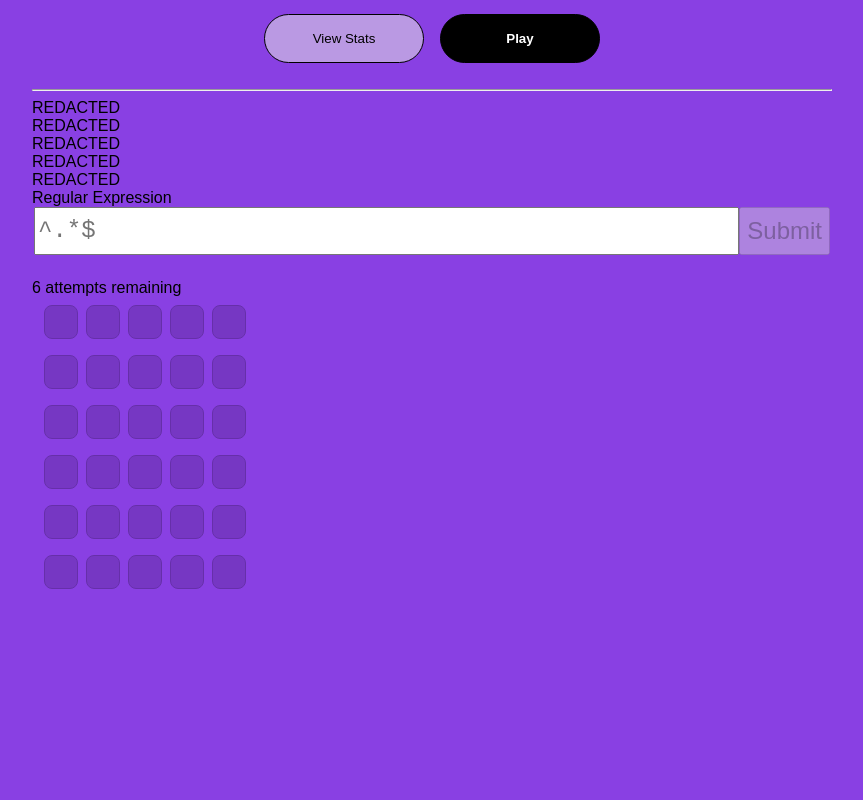
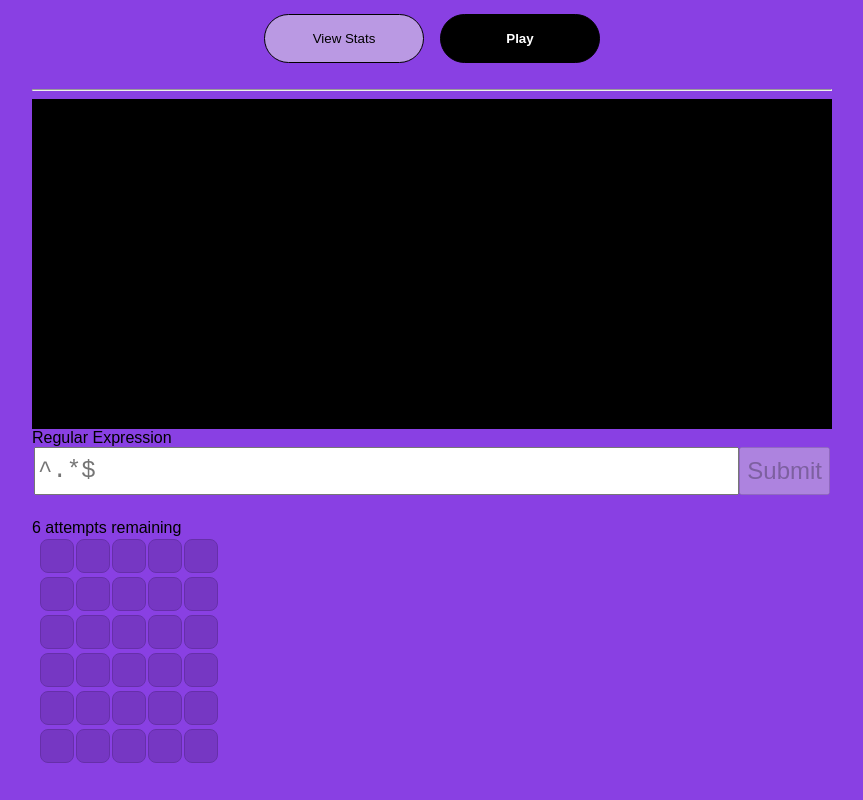
Before and after one commit to thzinc/regexed, a React (Create React App) app in the folder puzzle/: page / in a window 1280 px wide. Shown: the whole page, without its empty margins (208-1071 px from the left). Built offline with nearby package versions, Linux system fonts and the light colour scheme.

Commit message:
(+semver: feature) Styling work

```diff
--- a/puzzle/src/Attempts/Attempt.css
+++ b/puzzle/src/Attempts/Attempt.css
@@ -16,18 +16,19 @@
 .attempt .results {
   display: flex;
   justify-content: space-between;
-  margin: 0.5rem;
+  gap: 0.125rem;
+  margin: 0.125rem 0.5rem;
 }
 
 .attempt .results .result {
   display: flex;
   justify-content: center;
+
   align-items: center;
   border: solid 1px #000000;
   border-radius: 0.5rem;
   height: 2rem;
   width: 2rem;
-  margin: 0 0.25rem;
 }
 
 .attempt .results .passed {
--- a/puzzle/src/Challenges/NeedleInTheHaystack/index.css
+++ b/puzzle/src/Challenges/NeedleInTheHaystack/index.css
@@ -1,6 +1,40 @@
+.challenges {
+  padding: 0;
+}
+
+.challenge {
+  padding: 0.5rem;
+}
+
 .pass {
-  background-color: rgba(0, 255, 0, 0.55);
+  background-color: rgba(0, 255, 0, 0.25);
 }
+
 .highlight {
   background-color: moccasin;
 }
+
+.group-chat {
+  background-color: black;
+  color: white;
+  display: flex;
+  flex-direction: column;
+  width: 100%;
+}
+
+.group-chat .challenge {
+  width: 60%;
+  margin: 1rem 0;
+}
+
+.group-chat .challenge:nth-child(2n) {
+  align-self: flex-end;
+}
+
+.group-chat .highlight {
+  background-color: darkorchid;
+}
+
+.group-chat .concealed {
+  visibility: hidden;
+}
--- a/puzzle/src/Challenges/NeedleInTheHaystack/index.tsx
+++ b/puzzle/src/Challenges/NeedleInTheHaystack/index.tsx
@@ -4,7 +4,7 @@ import "./index.css";
 
 export function NeedleInTheHaystack({ puzzle, challenges }: ChallengesProps) {
   return (
-    <div>
+    <div className={["challenges", puzzle.theme].join(" ")}>
       {challenges.map((c) => (
         <Challenge challenge={c} />
       ))}
@@ -16,17 +16,27 @@ interface ChallengeProps {
   challenge: GameChallenge;
 }
 function Challenge({ challenge }: ChallengeProps) {
-  if (challenge.revealed) {
-    return (
-      <div className={challenge.matched ? "pass" : "fail"}>
+  const content = challenge.revealed ? (
+    <>
       {challenge.prefix}
       {challenge.highlight && (
         <span className="highlight">{challenge.highlight}</span>
       )}
       {challenge.suffix}
+    </>
+  ) : (
+    <>REDACTED</>
+  );
+
+  const matchedClassName =
+    challenge.revealed && challenge.matched ? "pass" : "fail";
+
+  const revealedClassName = challenge.revealed ? "revealed" : "concealed";
+  return (
+    <div
+      className={["challenge", matchedClassName, revealedClassName].join(" ")}
+    >
+      {content}
     </div>
   );
-  } else {
-    return <div>REDACTED</div>;
 }
-}
```
Lines whose indentation alone changed are shown as unchanged.
